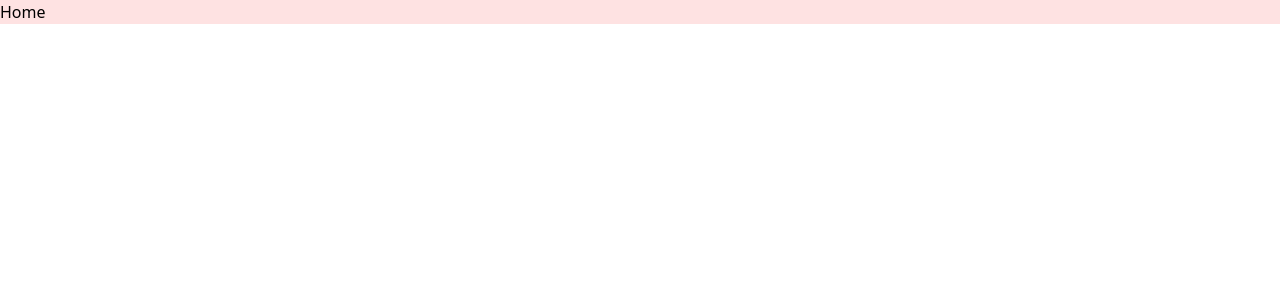
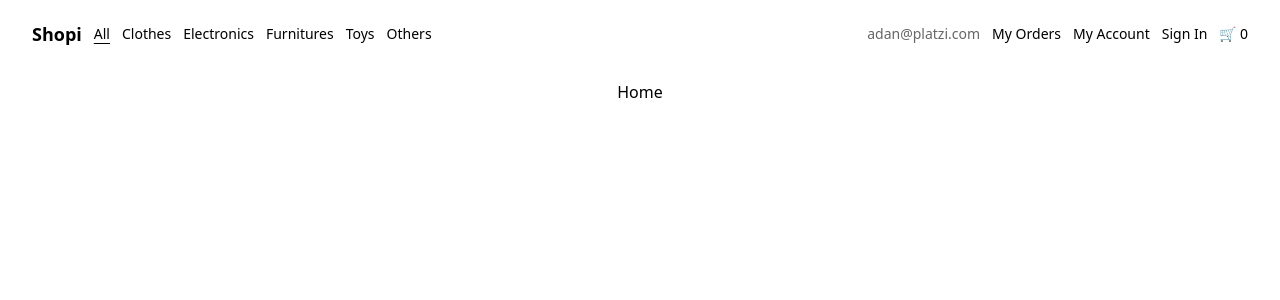
Before and after one commit to AdanSaavedra/E-commerce-project, a React (Vite) app: page / in a window 1280 px wide. Shown: the top 300 px of the page. Built offline with nearby package versions, Linux system fonts and the light colour scheme.

Commit message:
add layout

```diff
--- /dev/null
+++ b/src/Components/Layout/index.jsx
@@ -0,0 +1,5 @@
+const Layout = ({ children }) => {
+  return <div className="flex flex-col items-center mt-20">{children}</div>;
+};
+
+export default Layout;
--- /dev/null
+++ b/src/Components/Navbar/index.jsx
@@ -0,0 +1,94 @@
+import { NavLink } from "react-router-dom";
+
+const Navbar = () => {
+  const activeStyle = "underline underline-offset-4";
+
+  return (
+    <nav className="flex justify-between items-center fixed z-10 top-0 w-full py-5 px-8 text-sm font-light">
+      <ul className="flex items-center gap-3">
+        <li className="font-semibold text-lg">
+          <NavLink to="/">Shopi</NavLink>
+        </li>
+        <li>
+          <NavLink
+            to="/"
+            className={({ isActive }) => (isActive ? activeStyle : undefined)}
+          >
+            All
+          </NavLink>
+        </li>
+        <li>
+          <NavLink
+            to="/clothes"
+            className={({ isActive }) => (isActive ? activeStyle : undefined)}
+          >
+            Clothes
+          </NavLink>
+        </li>
+        <li>
+          <NavLink
+            to="/electronics"
+            className={({ isActive }) => (isActive ? activeStyle : undefined)}
+          >
+            Electronics
+          </NavLink>
+        </li>
+        <li>
+          <NavLink
+            to="/furnitures"
+            className={({ isActive }) => (isActive ? activeStyle : undefined)}
+          >
+            Furnitures
+          </NavLink>
+        </li>
+        <li>
+          <NavLink
+            to="/toys"
+            className={({ isActive }) => (isActive ? activeStyle : undefined)}
+          >
+            Toys
+          </NavLink>
+        </li>
+        <li>
+          <NavLink
+            to="/others"
+            className={({ isActive }) => (isActive ? activeStyle : undefined)}
+          >
+            Others
+          </NavLink>
+        </li>
+      </ul>
+
+      <ul className="flex items-center gap-3">
+        <li className="text-black/60">adan@platzi.com</li>
+        <li>
+          <NavLink
+            to="/my-orders"
+            className={({ isActive }) => (isActive ? activeStyle : undefined)}
+          >
+            My Orders
+          </NavLink>
+        </li>
+        <li>
+          <NavLink
+            to="/my-account"
+            className={({ isActive }) => (isActive ? activeStyle : undefined)}
+          >
+            My Account
+          </NavLink>
+        </li>
+        <li>
+          <NavLink
+            to="/sign-in"
+            className={({ isActive }) => (isActive ? activeStyle : undefined)}
+          >
+            Sign In
+          </NavLink>
+        </li>
+        <li>🛒 0</li>
+      </ul>
+    </nav>
+  );
+};
+
+export default Navbar;
--- a/src/Pages/App/index.jsx
+++ b/src/Pages/App/index.jsx
@@ -5,6 +5,7 @@
 import MyOrders from "../MyOrders";
 import NotFound from "../NotFound";
 import SignIn from "../SignIn";
+import Navbar from "../../Components/Navbar";
 
 import "./App.css";
 
@@ -26,6 +27,7 @@
     <>
       <BrowserRouter>
         <AppRoutes />
+        <Navbar />
       </BrowserRouter>
     </>
   );
--- a/src/Pages/Home/index.jsx
+++ b/src/Pages/Home/index.jsx
@@ -1,7 +1,9 @@
+import Layout from "../../Components/Layout";
+
 function Home() {
   return (
     <>
-      <div className="bg-red-100">Home</div>
+      <Layout>Home</Layout>
     </>
   );
 }
--- a/src/Pages/MyAccount/index.jsx
+++ b/src/Pages/MyAccount/index.jsx
@@ -1,7 +1,9 @@
+import Layout from "../../Components/Layout";
+
 function MyAccount() {
   return (
     <>
-      <div className="bg-red-100">MyAccount</div>
+      <Layout className="bg-red-100">MyAccount</Layout>
     </>
   );
 }
--- a/src/Pages/MyOrder/index.jsx
+++ b/src/Pages/MyOrder/index.jsx
@@ -1,7 +1,9 @@
+import Layout from "../../Components/Layout";
+
 function MyOrder() {
   return (
     <>
-      <div className="bg-red-100">MyOrder</div>
+      <Layout className="bg-red-100">MyOrder</Layout>
     </>
   );
 }
--- a/src/Pages/MyOrders/index.jsx
+++ b/src/Pages/MyOrders/index.jsx
@@ -1,7 +1,9 @@
+import Layout from "../../Components/Layout";
+
 function MyOrders() {
   return (
     <>
-      <div className="bg-red-100">MyOrders</div>
+      <Layout className="bg-red-100">MyOrders</Layout>
     </>
   );
 }
--- a/src/Pages/NotFound/index.jsx
+++ b/src/Pages/NotFound/index.jsx
@@ -1,7 +1,9 @@
+import Layout from "../../Components/Layout";
+
 function NotFound() {
   return (
     <>
-      <div className="bg-red-100">NotFound</div>
+      <Layout className="bg-red-100">NotFound</Layout>
     </>
   );
 }
--- a/src/Pages/SignIn/index.jsx
+++ b/src/Pages/SignIn/index.jsx
@@ -1,7 +1,9 @@
+import Layout from "../../Components/Layout";
+
 function SignIn() {
   return (
     <>
-      <div className="bg-red-100">SignIn</div>
+      <Layout className="bg-red-100">SignIn</Layout>
     </>
   );
 }
```
